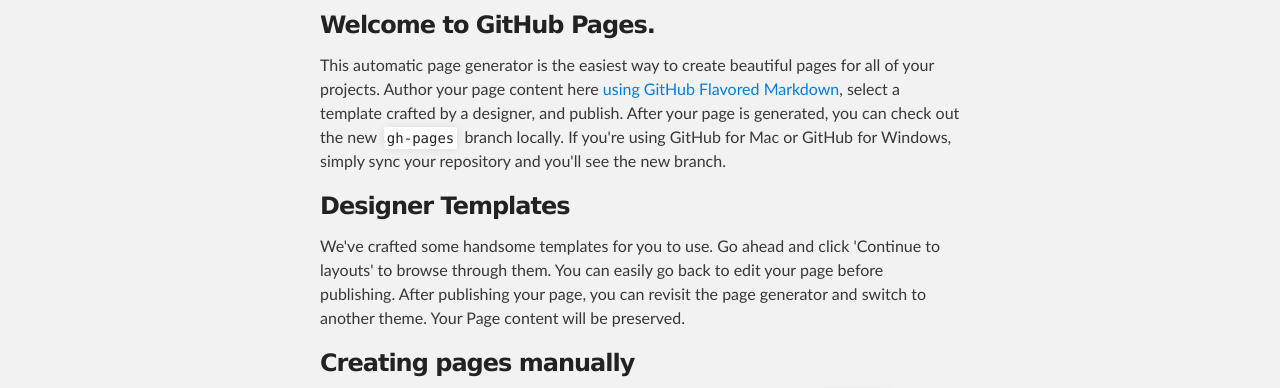
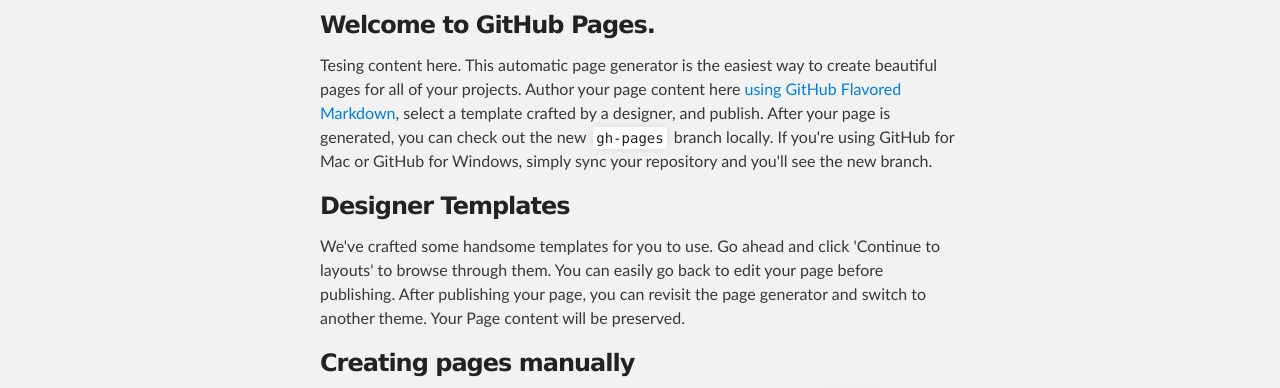
Before and after one commit to JimKlein-ObjectPrism/JimKlein-ObjectPrism.github.io, a plain HTML site: page index.html in a window 1280 px wide. Shown: the part 380-768 px from the top of the page. Drawn offline with Linux system fonts and the light colour scheme.

Commit message:
Update index.html

```diff
--- a/index.html
+++ b/index.html
@@ -33,7 +33,8 @@
 <h3>
 <a id="welcome-to-github-pages" class="anchor" href="#welcome-to-github-pages" aria-hidden="true"><span class="octicon octicon-link"></span></a>Welcome to GitHub Pages.</h3>
 
-<p>This automatic page generator is the easiest way to create beautiful pages for all of your projects. Author your page content here <a href="https://guides.github.com/features/mastering-markdown/">using GitHub Flavored Markdown</a>, select a template crafted by a designer, and publish. After your page is generated, you can check out the new <code>gh-pages</code> branch locally. If you're using GitHub for Mac or GitHub for Windows, simply sync your repository and you'll see the new branch.</p>
+<p>Tesing content here.
+This automatic page generator is the easiest way to create beautiful pages for all of your projects. Author your page content here <a href="https://guides.github.com/features/mastering-markdown/">using GitHub Flavored Markdown</a>, select a template crafted by a designer, and publish. After your page is generated, you can check out the new <code>gh-pages</code> branch locally. If you're using GitHub for Mac or GitHub for Windows, simply sync your repository and you'll see the new branch.</p>
 
 <h3>
 <a id="designer-templates" class="anchor" href="#designer-templates" aria-hidden="true"><span class="octicon octicon-link"></span></a>Designer Templates</h3>
```
